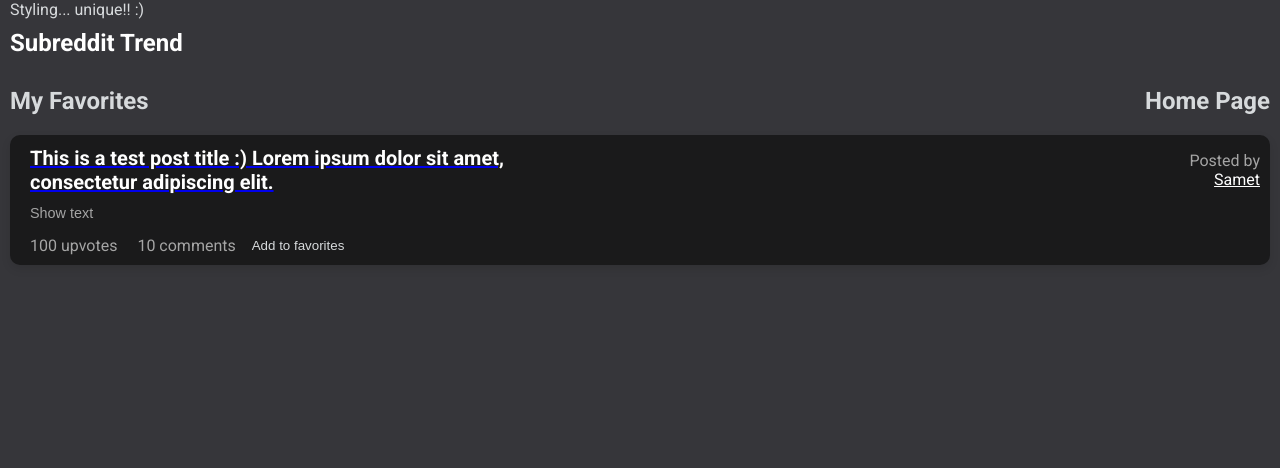
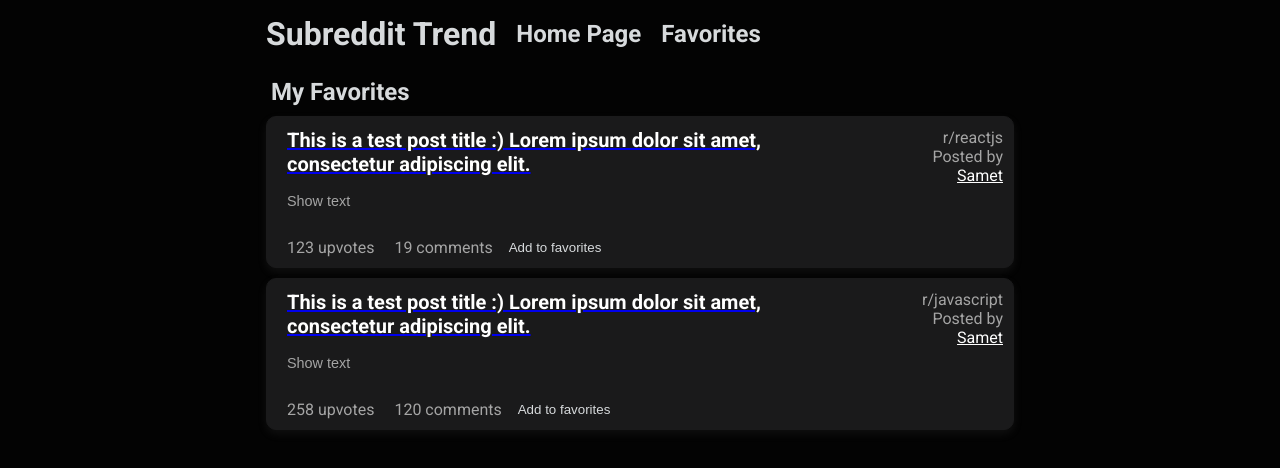
Before and after one commit to sametkayik/subreddit-trend, a React (Vite) app: page /favorites in a window 1280 px wide. Shown: the top 468 px of the page. Built offline with nearby package versions, Linux system fonts and the light colour scheme.

Commit message:
Style changes, indecision is the root of all evil

```diff
--- a/src/App.css
+++ b/src/App.css
@@ -1,9 +1,9 @@
 body {
   font-family: "Roboto", sans-serif;
-  background-color: #36363a;
+  background-color: #030303;
   color: #d7dadc;
   margin: 0 auto;
-  max-width: 100%;
+  max-width: 60%;
   display: flex;
   flex-direction: column;
 }
@@ -16,7 +16,6 @@ form {
 }
 
 /* Headings */
-h1,
 .subreddit-name {
   margin: 10px 0 10px 10px;
   font-size: 1.5rem;
@@ -38,6 +37,7 @@ h1,
   background-color: transparent;
   color: #a5a5a5;
   margin: 0 0 5px 0px;
+  display: flex;
 }
 
 .show-text-button:hover {
@@ -70,7 +70,7 @@ h1,
 #subreddit-search {
   margin: 2px 5px;
   border-radius: 5px;
-  border: 1px solid #3e4446;
+  border: 1px solid #1a1a1b;
   padding: 5px 10px;
 }
 
@@ -79,7 +79,12 @@ h1,
   border-radius: 10px;
   padding: 10px;
   margin: 0 10px 10px 10px;
-  box-shadow: 0px 4px 10px rgba(0, 0, 0, 0.1);
+  border: 1px solid #1a1a1b;
+  box-shadow: 0px 4px 10px rgba(133, 133, 133, 0.1);
+  min-height: 130px;
+  display: flex;
+  flex-direction: column;
+  justify-content: space-between;
 }
 
 .post-header {
@@ -160,7 +165,6 @@ h1,
   }
 
   /* Headings */
-  h1,
   h2,
   .subreddit-name {
     font-size: 1.25rem;
@@ -178,6 +182,7 @@ h1,
   .show-text-button {
     font-size: 0.75rem;
     padding: auto;
+    display: flex;
   }
 
   .categories button {
@@ -215,32 +220,32 @@ h1,
 @media only screen and (max-width: 480px) {
   body {
     max-width: 100%;
+    font-size: 0.75rem;
   }
 
   .categories button {
     margin: 2px 2px;
-    font-size: 0.75rem;
     padding: 5px 5px;
   }
 
   #subreddit-search {
-    margin: 2px 4px;
-    font-size: 0.75rem;
+    width: 100px;
   }
 
-  h1,
+  #subreddit-submit {
+    padding: 5px 5px;
+  }
+
   .subreddit-name {
     font-size: 1rem;
     margin-bottom: 10px;
   }
 
   .post-title {
-    font-size: 0.75rem;
     max-width: 50ch;
   }
 
   .post-body p {
-    font-size: 0.75rem;
     line-height: 1rem;
     max-width: 50ch;
     overflow: hidden;
@@ -248,7 +253,7 @@ h1,
     word-wrap: break-word;
   }
 
-  .post-footer {
-    font-size: 0.75rem;
+  h2 {
+    font-size: 1rem;
   }
 }
--- a/src/App.jsx
+++ b/src/App.jsx
@@ -1,17 +1,28 @@
 import "./App.css";
 import Home from "./components/Home";
 import FavoritesList from "./components/FavoritesList";
-import { createBrowserRouter, RouterProvider } from "react-router-dom";
+import Navbar from "./components/Navbar";
+import { createBrowserRouter, RouterProvider, Router } from "react-router-dom";
 
 function App() {
   const router = createBrowserRouter([
     {
       path: "/",
-      element: <Home />,
+      element: (
+        <>
+          <Navbar />
+          <Home />
+        </>
+      ),
     },
     {
       path: "/favorites",
-      element: <FavoritesList />,
+      element: (
+        <>
+          <Navbar />
+          <FavoritesList />
+        </>
+      ),
     },
   ]);
   return (
--- a/src/components/FavoritesList.jsx
+++ b/src/components/FavoritesList.jsx
@@ -1,47 +1,20 @@
 import React from "react";
-import { Link } from "react-router-dom";
+
 import { Post } from "./Post";
+import { testPost } from "../utils/mockdata";
 import "../App.css";
 
 export const FavoritesList = () => {
   const favorites = JSON.parse(localStorage.getItem("favorites")) || [];
-  const testPost = {
-    id: "123",
-    title:
-      "This is a test post title :) Lorem ipsum dolor sit amet, consectetur adipiscing elit.",
-    author: "Samet",
-    author_profile: "https://www.reddit.com/",
-    url: "https://www.reddit.com/",
-    text: "Lorem ipsum dolor sit amet consectetur adipisicing elit.",
-    ups: 100,
-    num_comments: 10,
-  };
 
   return (
     <div className="favorites">
-      <div style={{ margin: "0 10px" }}>
-        <span>Styling... unique!! :)</span>
-        <h1 className="title" style={{ marginLeft: "0" }}>
-          {" "}
-          Subreddit Trend
-        </h1>
-        <div
-          style={{
-            display: "flex",
-            justifyContent: "space-between",
-            alignItems: "center",
-          }}
-        >
-          <h2>My Favorites</h2>
-          <Link to="/" style={{ textDecoration: "none", color: "#d7dadc" }}>
-            <h2>Home Page</h2>
-          </Link>
-        </div>
-      </div>
+      <h2 style={{ margin: "10px 0 10px 15px" }}>My Favorites</h2>
       {favorites.map((item, index) => (
         <Post key={index} item={item} />
       ))}
-      {favorites.length === 0 && <Post item={testPost} isFavorited={true} />}
+      {favorites.length === 0 &&
+        testPost.map((item, index) => <Post key={index} item={item} />)}
     </div>
   );
 };
--- a/src/components/Home.jsx
+++ b/src/components/Home.jsx
@@ -1,32 +1,23 @@
 import React, { useState } from "react";
 import SubredditForm from "./SubredditForm";
 import SubredditList from "./SubredditList";
+import { testPost } from "../utils/mockdata";
+import { Post } from "./Post";
 
 function Home() {
-  const [search, setSearch] = useState(false);
-  const [subreddit, setSubreddit] = useState("");
+  const [subreddit, setSubreddit] = useState("all");
 
   const handleSubredditChange = (value) => {
     setSubreddit(value);
-    setSearch(true);
   };
 
   return (
     <div>
-      <span style={{ marginLeft: "10px" }}>Styling... unique!! :)</span>
-      {search ? (
-        <div style={{ display: "flex" }}>
-          <h1>Subreddit Trend </h1>
-          <h1 className="subreddit-name">r/{subreddit}</h1>
-        </div>
-      ) : (
-        <h1>Subreddit Trend</h1>
-      )}
       <SubredditForm
         subreddit={subreddit}
         onSubredditChange={handleSubredditChange}
       />
-      {search && <SubredditList subreddit={subreddit} />}
+      <SubredditList subreddit={subreddit} />
     </div>
   );
 }
--- /dev/null
+++ b/src/components/Navbar.jsx
@@ -0,0 +1,38 @@
+import React from "react";
+import { Link } from "react-router-dom";
+
+const Navbar = () => {
+  return (
+    <div
+      style={{
+        display: "flex",
+        alignItems: "center",
+      }}
+    >
+      <h1 style={{ margin: "0 0 0 10px" }}>Subreddit Trend</h1>
+
+      <Link
+        to="/"
+        style={{
+          textDecoration: "none",
+          color: "#d7dadc",
+          margin: "0 0 0 20px",
+        }}
+      >
+        <h2>Home Page</h2>
+      </Link>
+      <Link
+        to="/favorites"
+        style={{
+          textDecoration: "none",
+          color: "#d7dadc",
+          margin: "0 0 0 20px",
+        }}
+      >
+        <h2>Favorites</h2>
+      </Link>
+    </div>
+  );
+};
+
+export default Navbar;
--- a/src/components/Post.jsx
+++ b/src/components/Post.jsx
@@ -37,16 +37,23 @@ export const Post = ({ item }) => {
         <a href={item.url} target="_blank" rel="noopener noreferrer">
           <h2 className="post-title">{item.title}</h2>
         </a>
-        <p className="post-author">
+
+        <div
+          className="post-author"
+          style={{
+            marginTop: "10px",
+          }}
+        >
+          {"r/" + item.subreddit} <br />
           Posted by <br />
           <a
             href={item.author_profile}
             target="_blank"
             rel="noopener noreferrer"
           >
-            {item.author}{" "}
+            {item.author}
           </a>
-        </p>
+        </div>
       </div>
       {item.text && !showText ? (
         <button className="show-text-button" onClick={handleClick}>
--- a/src/components/SubredditForm.jsx
+++ b/src/components/SubredditForm.jsx
@@ -1,5 +1,4 @@
 import React, { useState } from "react";
-import { Link } from "react-router-dom";
 
 function SubredditForm(props) {
   const [subreddit, setSubreddit] = useState("");
@@ -25,8 +24,8 @@ function SubredditForm(props) {
           margin: "0 10px",
         }}
       >
-        <div>
-          <label>
+        <div className="search-form">
+          <label style={{ marginLeft: "5px" }}>
             Subreddit:{" "}
             <input
               id="subreddit-search"
@@ -40,17 +39,11 @@ function SubredditForm(props) {
             Search
           </button>
         </div>
-
-        <div>
-          <Link
-            to="/favorites"
-            style={{ textDecoration: "none", color: "#d7dadc" }}
-          >
-            <h2>Favorites</h2>
-          </Link>
-        </div>
       </form>
-      <div className="categories" style={{ margin: "0 10px" }}>
+      <div className="categories" style={{ margin: "10px 10px" }}>
+        <button onClick={() => props.onSubredditChange("all")}>
+          All Subreddits
+        </button>
         <button onClick={() => props.onSubredditChange("learnprogramming")}>
           LearnProgramming
         </button>
--- a/src/components/SubredditList.jsx
+++ b/src/components/SubredditList.jsx
@@ -20,12 +20,19 @@ const SubredditList = ({ subreddit }) => {
         setLoading(false);
       }
     };
-    fetchData();
+
+    if (subreddit) {
+      fetchData();
+    } else {
+      setData([]);
+    }
   }, [subreddit]);
 
-  if (loading) return <div>Loading...</div>;
-  if (error) return <div>Subreddit didn't found!</div>;
-  if (!data.length) return <div>No data found.</div>;
+  if (loading) return <div style={{ marginLeft: "15px" }}>Loading...</div>;
+  if (error)
+    return <div style={{ marginLeft: "15px" }}>Subreddit not found!</div>;
+  if (!data.length)
+    return <div style={{ marginLeft: "15px" }}>No data found.</div>;
 
   return (
     <div className="container">
--- a/src/utils/getSubreddit.js
+++ b/src/utils/getSubreddit.js
@@ -19,6 +19,7 @@ const getSubreddit = async (subreddit, limit = 10) => {
       url: baseUrl + post.data.permalink,
       text: post.data.selftext,
       posted_date: post.data.created_utc,
+      subreddit: post.data.subreddit,
     }));
     return simplifiedPosts;
   } catch (error) {
--- /dev/null
+++ b/src/utils/mockdata.js
@@ -0,0 +1,26 @@
+export const testPost = [
+  {
+    id: "123",
+    title:
+      "This is a test post title :) Lorem ipsum dolor sit amet, consectetur adipiscing elit.",
+    author: "Samet",
+    author_profile: "https://www.reddit.com/",
+    url: "https://www.reddit.com/",
+    text: "Lorem ipsum dolor sit amet consectetur adipisicing elit.",
+    ups: 123,
+    num_comments: 19,
+    subreddit: "reactjs",
+  },
+  {
+    id: "123",
+    title:
+      "This is a test post title :) Lorem ipsum dolor sit amet, consectetur adipiscing elit.",
+    author: "Samet",
+    author_profile: "https://www.reddit.com/",
+    url: "https://www.reddit.com/",
+    text: "Lorem ipsum dolor sit amet consectetur adipisicing elit.",
+    ups: 258,
+    num_comments: 120,
+    subreddit: "javascript",
+  },
+];
```
